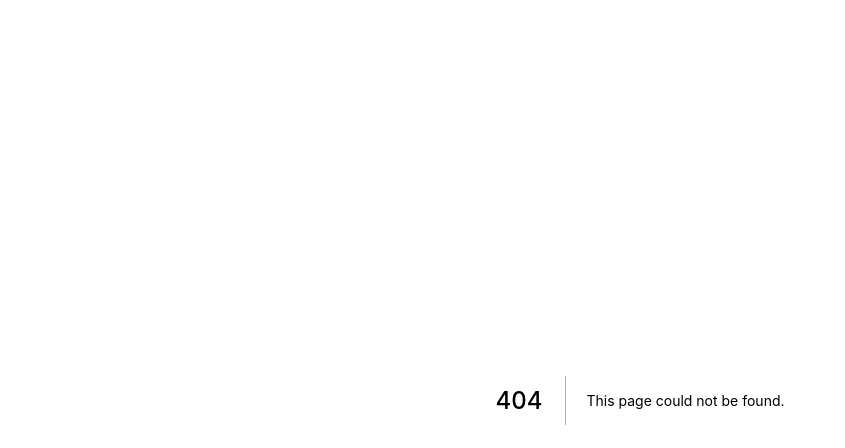
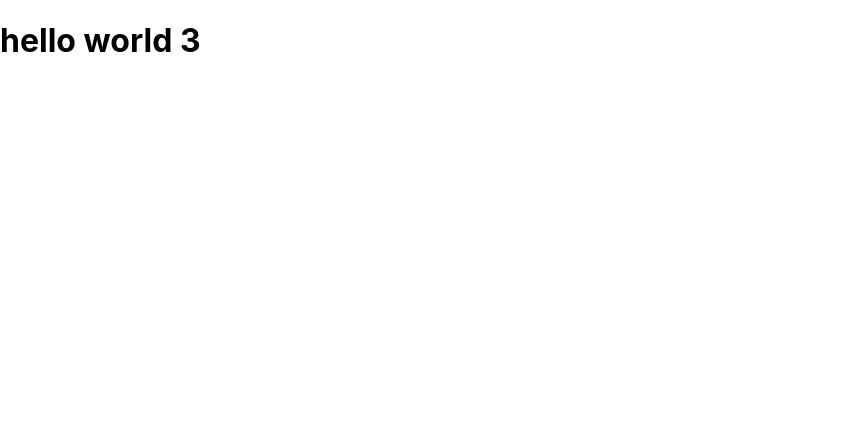
Before and after one commit to AlexLar163/meteorological_web_app, a Next.js app: page /pagina3/pagina3 in a window 1280 px wide. Before the commit this address had no page. Shown: the top 448 px of the page, without its empty margins (0-845 px from the left). Built offline with nearby package versions, Linux system fonts and the light colour scheme.

Commit message:
initial commit

```diff
--- /dev/null
+++ b/pages/pagina3/pagina3.js
@@ -0,0 +1,8 @@
+const pagina3 = () => {
+  return (
+    <>
+      <h1>hello world 3</h1>
+    </>
+  );
+};
+export default pagina3;
--- /dev/null
+++ b/postcss.config.js
@@ -0,0 +1,6 @@
+module.exports = {
+  plugins: {
+    tailwindcss: {},
+    autoprefixer: {},
+  },
+}
--- /dev/null
+++ b/tailwind.config.js
@@ -0,0 +1,11 @@
+module.exports = {
+  content: [
+    "./pages/**/*.{js,ts,jsx,tsx}",
+    "./components/**/*.{js,ts,jsx,tsx}",
+  ],
+
+  theme: {
+    extend: {},
+  },
+  plugins: [],
+}
```
